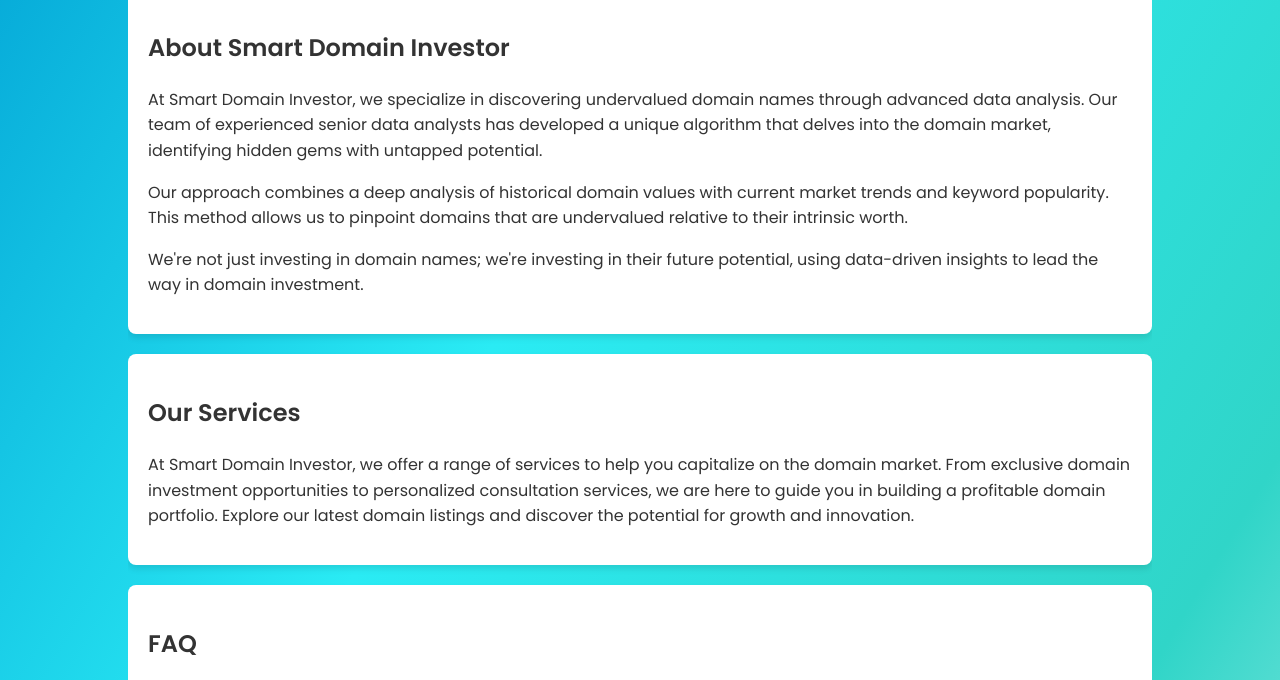
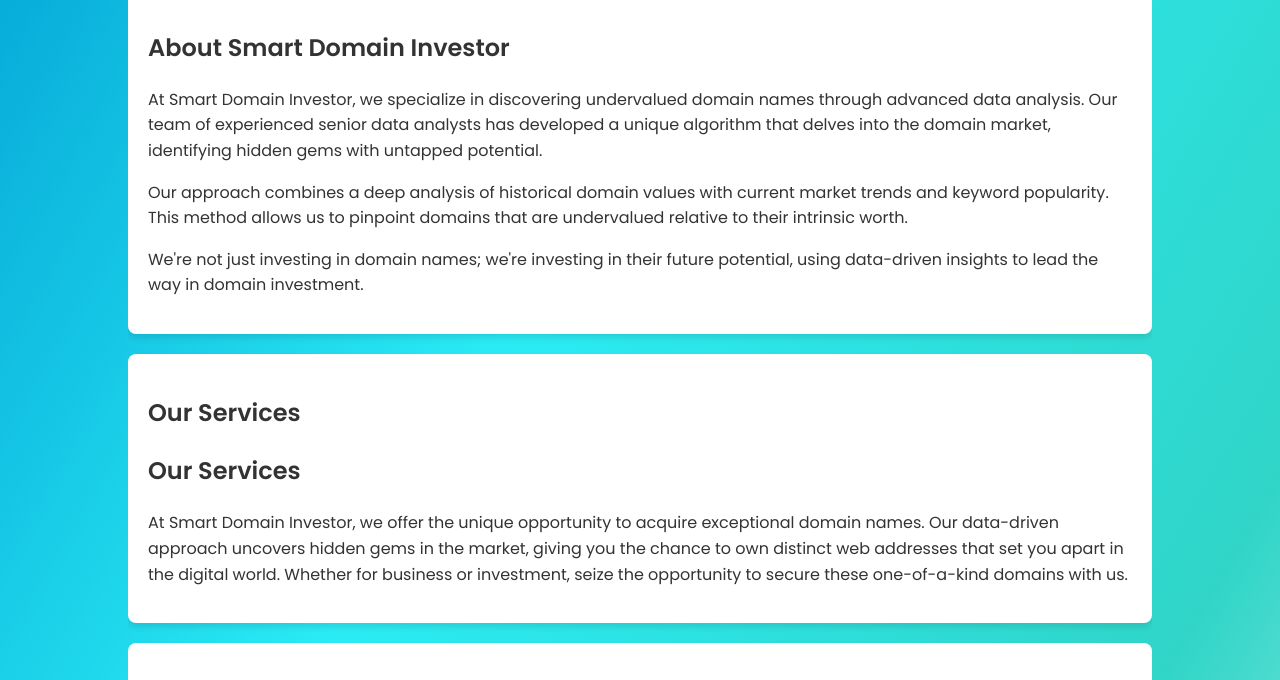
Before and after one commit to alloknight/alloknight.github.io, a plain HTML site: page index.html in a window 1280 px wide. Shown: the part 252-932 px from the top of the page. Drawn offline with Linux system fonts and the light colour scheme.

Commit message:
Update index.html

```diff
--- a/index.html
+++ b/index.html
@@ -133,8 +133,9 @@
         <!-- Our Services Section -->
         <section id="services">
             <h2>Our Services</h2>
-            <p>At Smart Domain Investor, we offer a range of services to help you capitalize on the domain market. From exclusive domain investment opportunities to personalized consultation services, we are here to guide you in building a profitable domain portfolio. Explore our latest domain listings and discover the potential for growth and innovation.</p>
-        </section>
+             <h2>Our Services</h2>
+    <p>At Smart Domain Investor, we offer the unique opportunity to acquire exceptional domain names. Our data-driven approach uncovers hidden gems in the market, giving you the chance to own distinct web addresses that set you apart in the digital world. Whether for business or investment, seize the opportunity to secure these one-of-a-kind domains with us.</p>
+</section>
 
         <!-- FAQ Section -->
         <section id="faq">
@@ -166,7 +167,7 @@
     </div>
 
     <footer>
-        <p>&copy; 2023 Smart Domain Investor</p>
+        <p>&copy; 2024 Smart Domain Investor</p>
     </footer>
 </body>
 </html>
```
